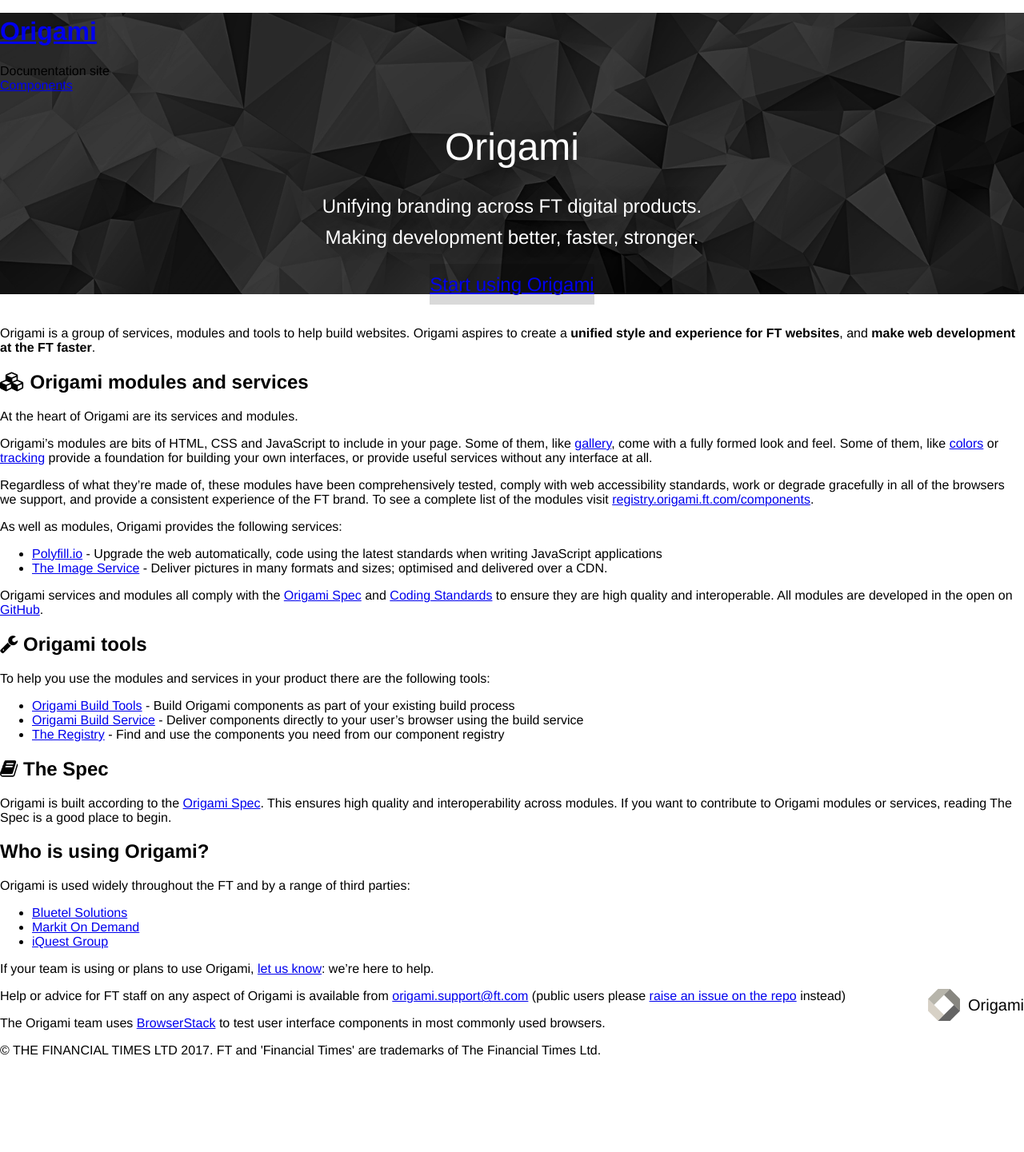
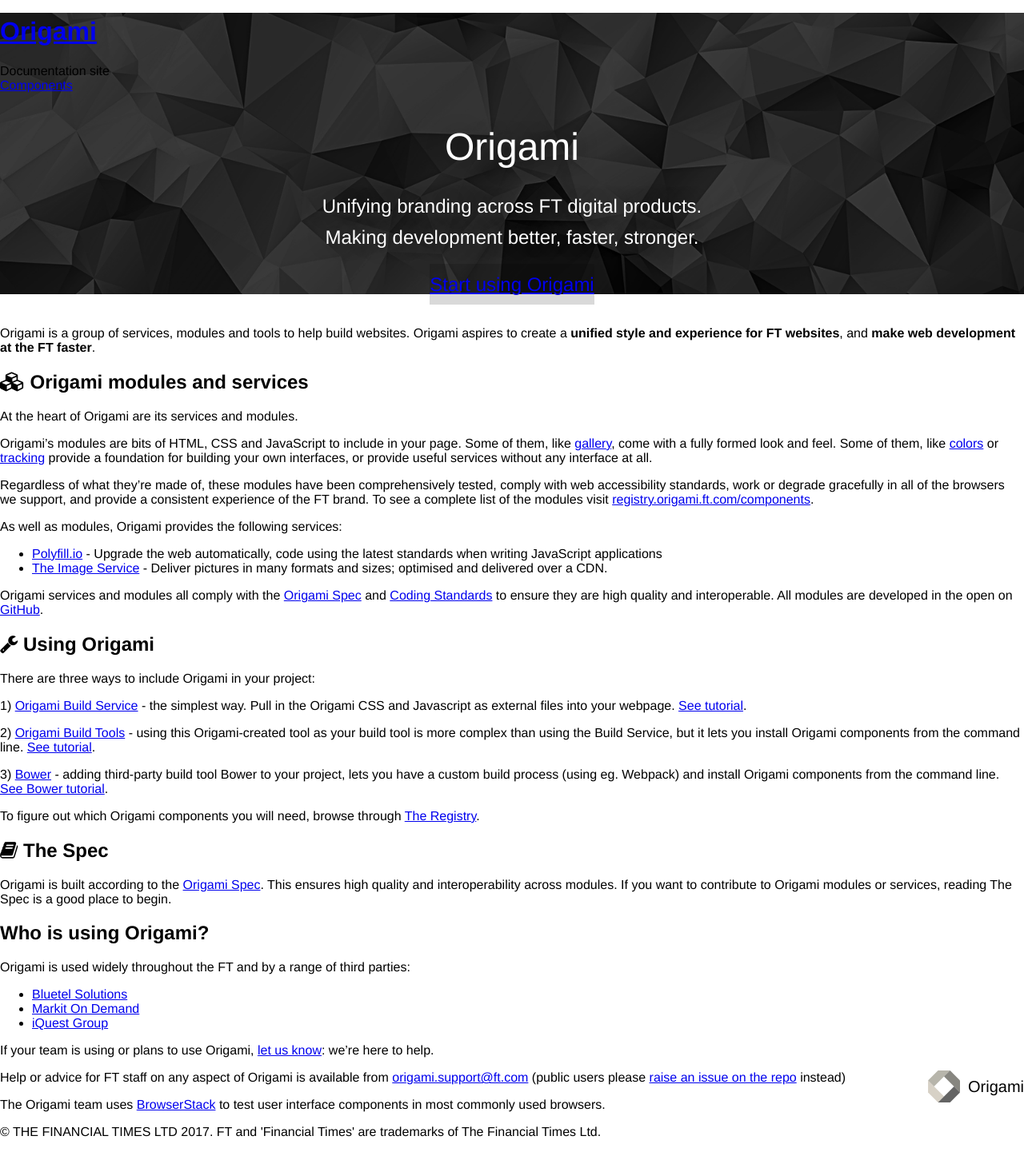
Before and after one commit to Financial-Times/ft-origami, a Jekyll site: the page built from index.md, in a window 1280 px wide. Shown: the whole page at 80% size. Built offline with Jekyll 4.4.1, drawn with Linux system fonts in a browser that asks for light colours; nearby versions of some CDN libraries; comment, search, counter and statistics services are not loaded; a style sheet for code colours, icons or effects is not loaded; before the commit the page ends 1339 px from its top, so only the background shows below that.

Commit message:
Copy change - make para more user focussed

```diff
--- a/index.md
+++ b/index.md
@@ -20,13 +20,17 @@ As well as modules, Origami provides the following services:
 
 Origami services and modules all comply with the [Origami Spec](/docs/component-spec/) and [Coding Standards](/docs/syntax/) to ensure they are high quality and interoperable. All modules are developed in the open on [GitHub](http://github.com/Financial-Times).
 
-<h2> <i class="fa fa-wrench"></i> Origami tools</h2>
+<h2> <i class="fa fa-wrench"></i> Using Origami</h2>
 
-To help you use the modules and services in your product there are the following tools:
+There are three ways to include Origami in your project:
 
-- [Origami Build Tools](https://github.com/Financial-Times/origami-build-tools) - Build Origami components as part of your existing build process
-- [Origami Build Service](https://www.ft.com/__origami/service/build/v2/) - Deliver components directly to your user's browser using the build service
-- [The Registry](http://registry.origami.ft.com/) - Find and use the components you need from our component registry
+1) [Origami Build Service](https://www.ft.com/__origami/service/build/v2/) - the simplest way. Pull in the Origami CSS and Javascript as external files into your webpage. [See tutorial](http://origami.ft.com/docs/developer-guide/modules/very-quick-origami/).
+
+2) [Origami Build Tools](https://github.com/Financial-Times/origami-build-tools) - using this Origami-created tool as your build tool is more complex than using the Build Service, but it lets you install Origami components from the command line. [See tutorial](http://origami.ft.com/docs/developer-guide/modules/building-modules/).
+
+3) [Bower](https://bower.io/) - adding third-party build tool Bower to your project, lets you have a custom build process (using eg. Webpack) and install Origami components from the command line. [See Bower tutorial](https://bower.io/#install-bower).
+
+To figure out which Origami components you will need, browse through [The Registry](http://registry.origami.ft.com/).
 
 <h2> <i class="fa fa-book"></i> The Spec</h2>
 
```
